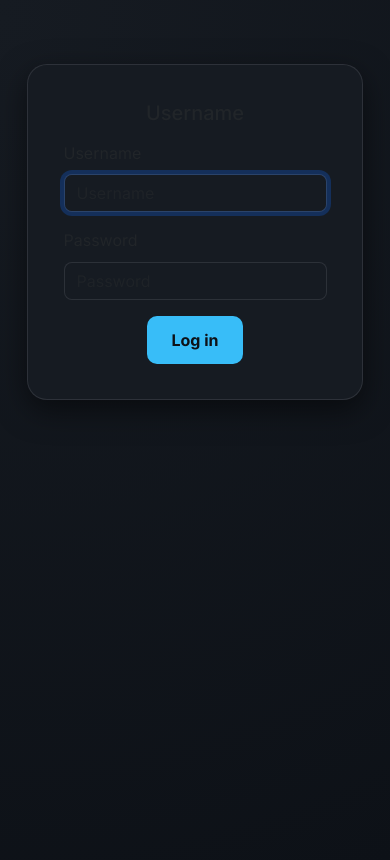
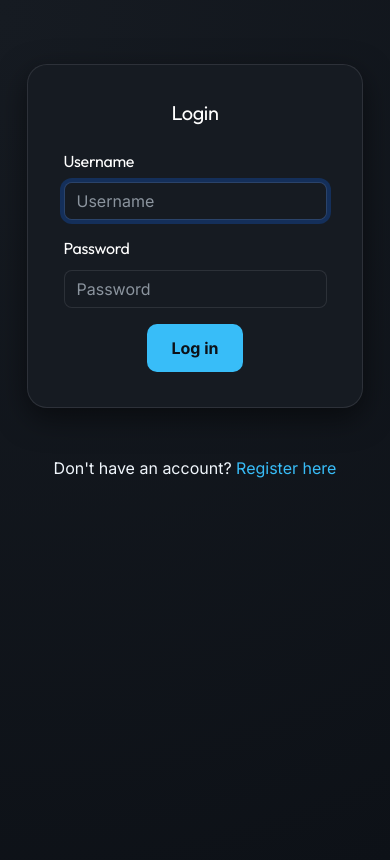
Before and after one commit to juraj300/vaii-semestralka, a PHP site: page /?c=auth&a=login in a window 390 px wide. Run offline with PHP 8.4, Linux system fonts and the light colour scheme; some libraries are stand-ins or nearby versions.

Commit message:
bug fix ohladom responsive design

```diff
--- a/App/Controllers/ScriptController.php
+++ b/App/Controllers/ScriptController.php
@@ -50,7 +50,7 @@ class ScriptController extends SecureController
         }
 
         if ($is_default) {
-            // Unset other defaults? Logic could be added here but simple for now.
+            Script::unsetDefaults();
         }
 
         $script = new Script();
@@ -87,6 +87,9 @@ class ScriptController extends SecureController
         $body = $request->value('body');
         $is_default = $request->value('is_default') ? 1 : 0;
 
+        if ($is_default) {
+            Script::unsetDefaults();
+        }
         $script->name = $name;
         $script->body = $body;
         $script->is_default = $is_default;
--- a/App/Models/Script.php
+++ b/App/Models/Script.php
@@ -18,4 +18,9 @@ class Script extends Model
         $defaults = self::getAll("is_default = 1", [], "id DESC", 1);
         return !empty($defaults) ? $defaults[0] : null;
     }
+
+    public static function unsetDefaults(): void
+    {
+        self::executeRawSQL("UPDATE `" . self::getTableName() . "` SET is_default = 0");
+    }
 }
--- a/App/Views/Auth/login.view.php
+++ b/App/Views/Auth/login.view.php
@@ -12,7 +12,7 @@ $view->setLayout('auth');
         <div class="col-sm-9 col-md-7 col-lg-5 mx-auto">
             <div class="card card-signin my-5">
                 <div class="card-body">
-                    <h5 class="card-title text-center">Username</h5>
+                    <h5 class="card-title text-center mb-4">Login</h5>
                     <div class="text-center text-danger mb-3">
                         <?= @$message ?>
                     </div>
@@ -36,6 +36,9 @@ $view->setLayout('auth');
                     </form>
                 </div>
             </div>
+            <div class="text-center mt-3">
+                <p>Don't have an account? <a href="<?= $link->url('auth.register') ?>">Register here</a></p>
+            </div>
         </div>
     </div>
 </div>
--- a/App/Views/Layouts/auth.layout.view.php
+++ b/App/Views/Layouts/auth.layout.view.php
@@ -20,7 +20,7 @@
     <script src="https://cdn.jsdelivr.net/npm/bootstrap@5.3.2/dist/js/bootstrap.bundle.min.js"
             integrity="sha384-C6RzsynM9kWDrMNeT87bh95OGNyZPhcTNXj1NW7RuBCsyN/o0jlpcV8Qyq46cDfL"
             crossorigin="anonymous"></script>
-    <link rel="stylesheet" href="<?= $link->asset('css/styl.css') ?>">
+    <link rel="stylesheet" href="<?= $link->asset('css/styl.css') ?>?v=3">
     <script src="<?= $link->asset('js/script.js') ?>"></script>
 </head>
 <body class="dark-mode">
--- a/public/css/styl.css
+++ b/public/css/styl.css
@@ -30,10 +30,34 @@ h1,
 h2,
 h3,
 h4,
+h5,
+h6,
+label,
+.form-label,
 .hero-title {
     font-family: 'Outfit', sans-serif;
     letter-spacing: -0.02em;
     color: var(--text-main) !important;
+}
+
+::placeholder {
+    color: var(--text-muted) !important;
+    opacity: 0.8 !important;
+}
+
+p {
+    color: var(--text-main);
+}
+
+a {
+    color: var(--primary-color);
+    text-decoration: none;
+    transition: all 0.2s ease;
+}
+
+a:hover {
+    color: var(--primary-hover);
+    text-decoration: underline;
 }
 
 /* 2. Navbar Styling */
@@ -213,3 +237,28 @@ h4,
         transform: translateY(0);
     }
 }
+
+/* 9. Auth Pages Deep Fix */
+.card-signin,
+.card,
+.form-signin {
+    color: #ffffff !important;
+}
+
+.card-signin h5,
+.card-signin label,
+.card h2,
+.card h5,
+.card label {
+    color: #ffffff !important;
+    opacity: 1 !important;
+}
+
+.form-control {
+    color: #ffffff !important;
+}
+
+.form-control::placeholder {
+    color: #8b949e !important;
+    opacity: 1 !important;
+}
```
Also changed, not shown: App/Views/Layouts/root.layout.view.php (+7 -7 lines), App/Views/Script/create.view.php (+30 -17 lines), App/Views/Script/edit.view.php (+29 -16 lines), App/Views/Script/index.view.php (+7 -6 lines).
